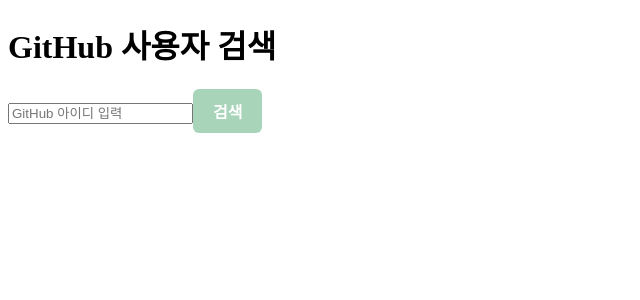
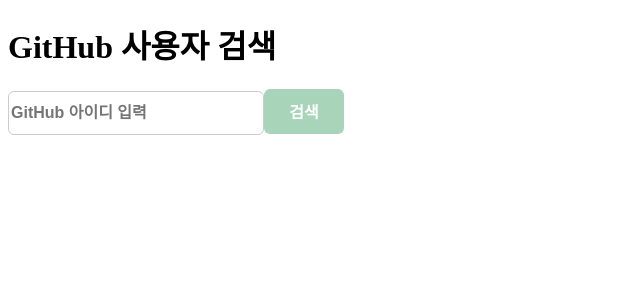
Before and after one commit to trueS2/PulseHub-Fe, a React (Create React App) app: page / in a window 1280 px wide. Shown: the top 300 px of the page, without its empty margins (0-640 px from the left). Built offline with nearby package versions, Linux system fonts and the light colour scheme; no server answers.

Commit message:
design: 검색창

```diff
--- a/src/app/components/atoms/InputField.js
+++ b/src/app/components/atoms/InputField.js
@@ -1,4 +1,5 @@
 import React from 'react';
+import styles from './InputField.module.css';
 
 function InputField({ value, onChange, placeholder }) {
     return (
@@ -7,6 +8,7 @@
             value={value}
             onChange={onChange}
             placeholder={placeholder}
+            className={styles.input}
         />
     );
 }
--- /dev/null
+++ b/src/app/components/atoms/InputField.module.css
@@ -0,0 +1,10 @@
+/* InputField.module.css */
+.input {
+    font-size: 15px;
+    border: 1px solid #ccc;
+    border-radius: 6px;
+    font-weight: 600;
+    font-size: 16px;
+    width: 250px;
+    height: 40px;
+}
--- a/src/app/components/molecules/SearchForm.js
+++ b/src/app/components/molecules/SearchForm.js
@@ -1,6 +1,6 @@
 import React from 'react';
 import InputField from '../atoms/InputField';
-import Button from '../atoms/Button';
+import Button from '../atoms/SearchBtn';
 
 function SearchForm({ username, setUsername, onSearch }) {
     return (
--- a/src/app/components/pages/HomePage.js
+++ b/src/app/components/pages/HomePage.js
@@ -2,6 +2,7 @@
 import React, { useState } from 'react';
 import { useGithubUser } from '../../hooks/useGithubUser';
 import UserProfile from '../organisms/UserProfile';
+import SearchForm from '../molecules/SearchForm';
 
 function HomePage() {
     const [username, setUsername] = useState('');
@@ -16,13 +17,12 @@
     return (
         <div>
             <h1>GitHub 사용자 검색</h1>
-            <input
-                type="text"
-                placeholder="GitHub 아이디 입력"
-                value={username}
-                onChange={(e) => setUsername(e.target.value)}
+
+            <SearchForm
+                username={username}
+                setUsername={setUsername}
+                onSearch={handleSearch}
             />
-            <button onClick={handleSearch}>검색</button>
 
             {loading && <p>로딩 중...</p>}
             {error && <p>에러: {error.message}</p>}
--- a/src/app/styles/global.css
+++ b/src/app/styles/global.css
@@ -3,12 +3,13 @@
 button {
     background-color: #a8d5ba;
     border: none;
-    padding: 10px 20px;
     border-radius: 6px;
     color: white;
     font-weight: 600;
     font-size: 16px;
     cursor: pointer;
+    width: 80px;
+    height: 45px;
 }
 
 button:hover {
```
